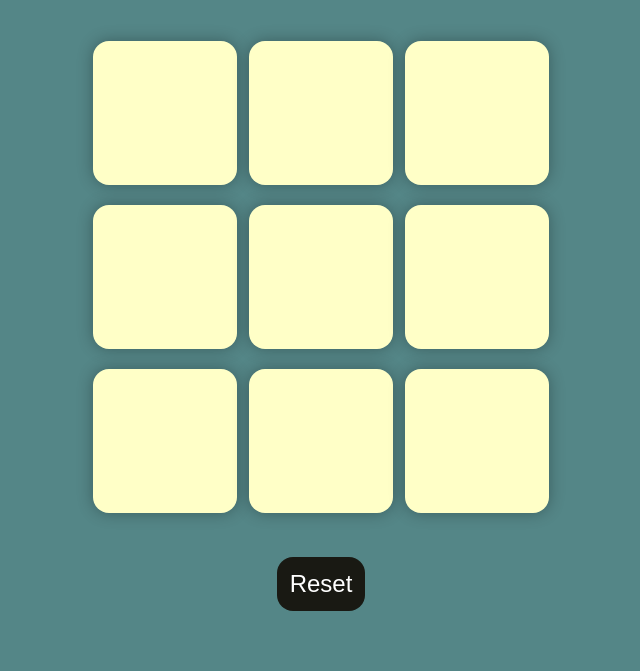
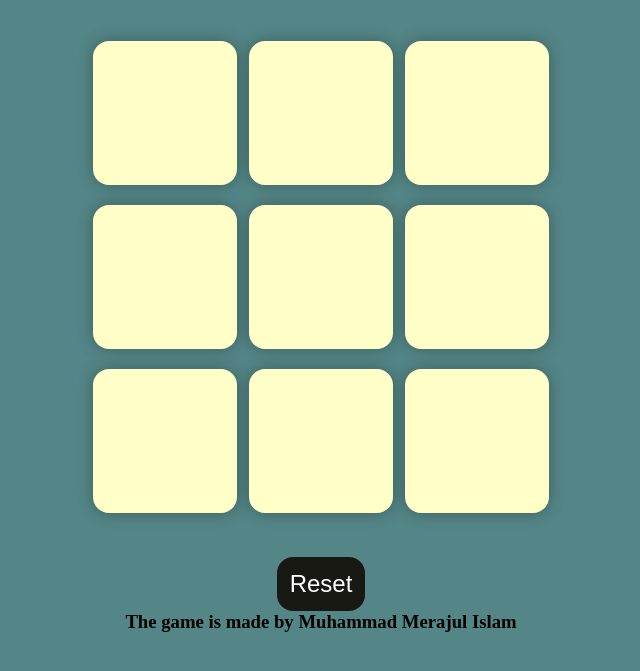
Before and after one commit to merajulgdesign/Tic-Tac-Toe, a plain HTML site: page index.html in a window 1280 px wide. Shown: the part 67-738 px from the top of the page, without its empty margins (319-959 px from the left). Drawn offline with Linux system fonts and the light colour scheme.

Commit message:
Modified html file

```diff
--- a/index.html
+++ b/index.html
@@ -33,6 +33,7 @@
 
     </div>
     <button id="reset-btn">Reset</button>
+    <h3>The game is made by Muhammad Merajul Islam</h3>
 </main>
     <script src="script.js"></script>
 </body>
```
